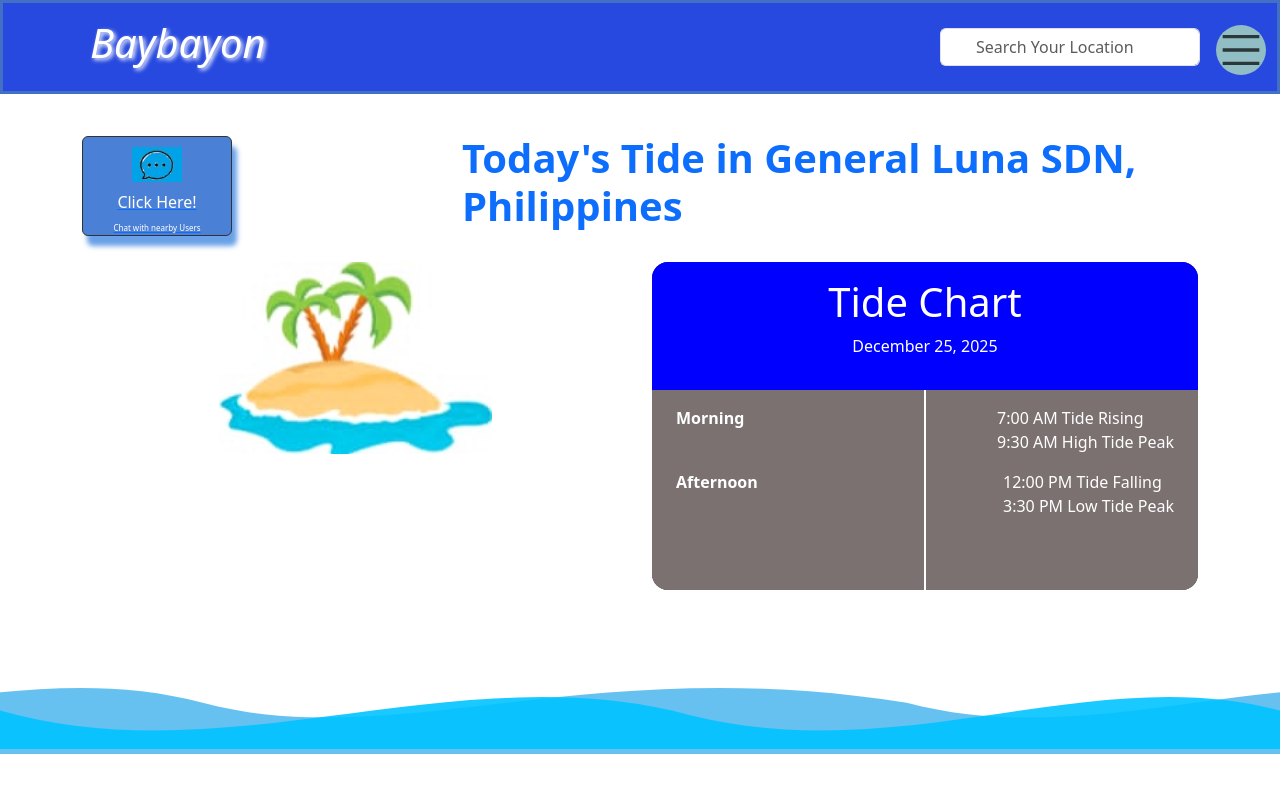
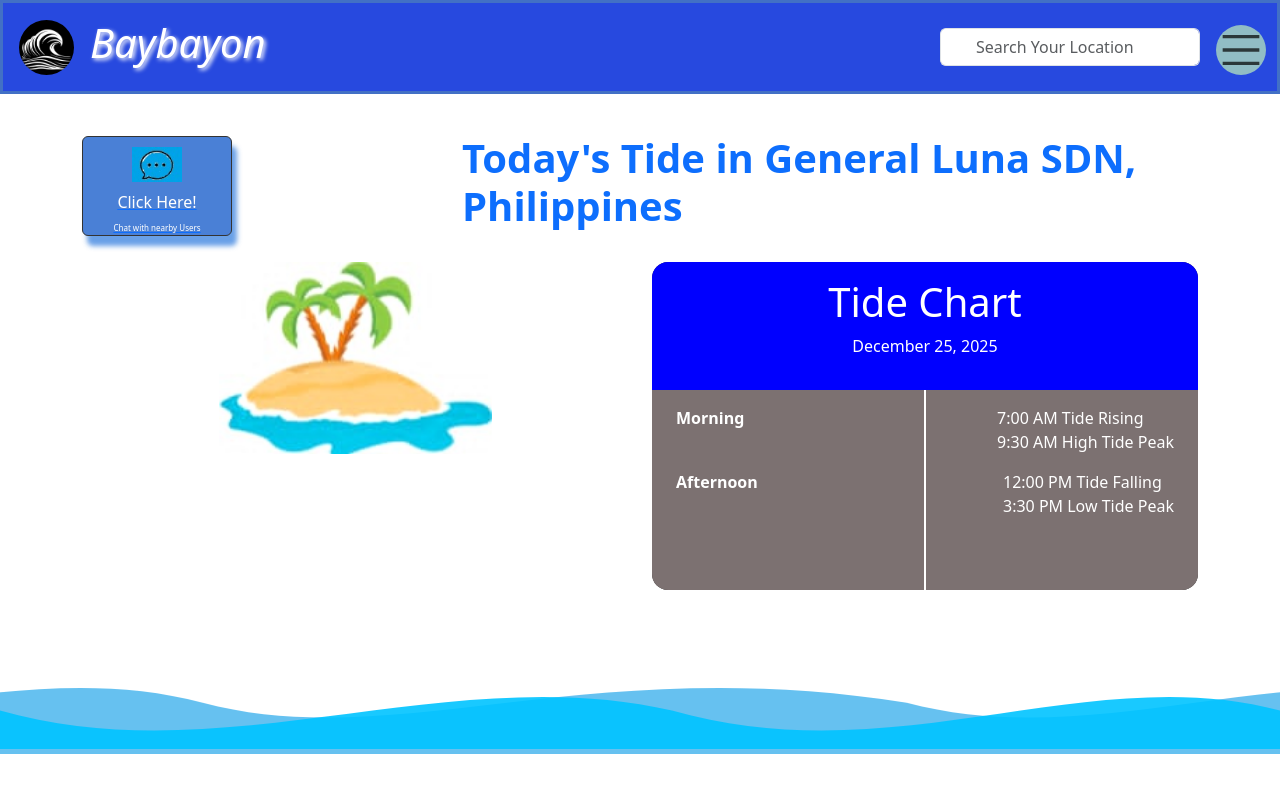
Before and after one commit to cescosura-pixel/Baybayon, a plain HTML site: page index.html in a window 1280 px wide. Drawn offline with nearby package versions, Linux system fonts and the light colour scheme.

Commit message:
Fix HTML encoding issues in index.html

```diff
--- a/index.html
+++ b/index.html
@@ -214,7 +214,7 @@ header h1 {
 <body>
 
 <header class="py-3 px-3 d-flex align-items-center flex-wrap">
-    <a href="Logo.jpg><img src="Logo.jpg" alt="Baybayon Logo" class="Logo"></a>
+    <a href="Logo.jpg"><img src="Logo.jpg" alt="Baybayon Logo" class="Logo"></a>
     <h1 class="ms-3">Baybayon</h1>
 
     <div class="input-group ms-auto mt-2 mt-md-0" style="max-width: 260px;">
```
